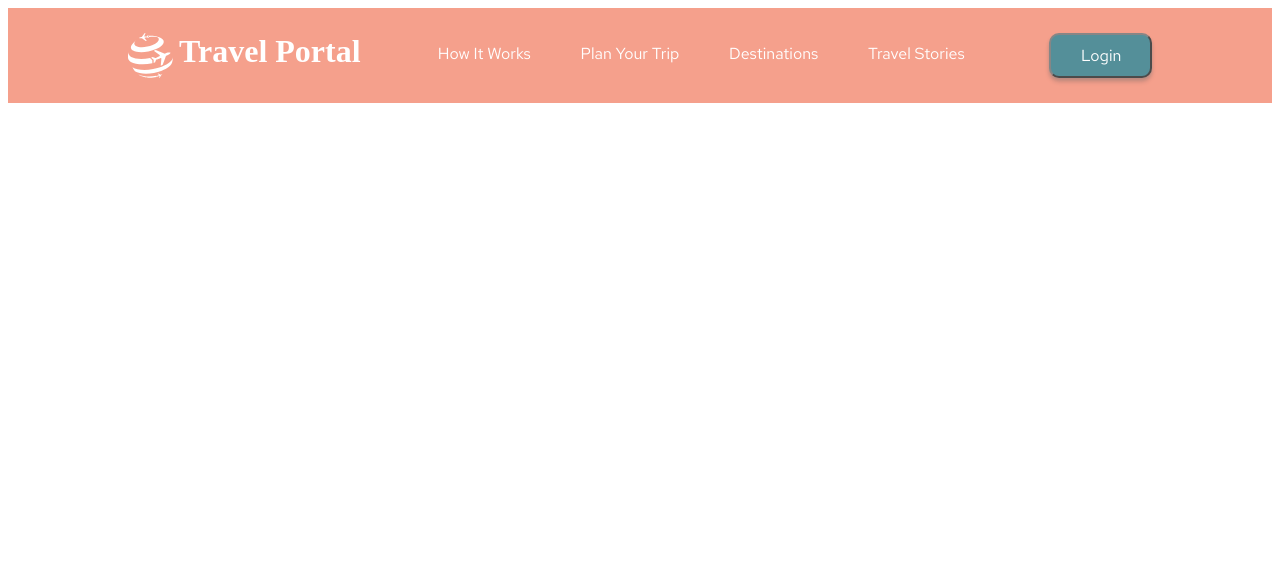
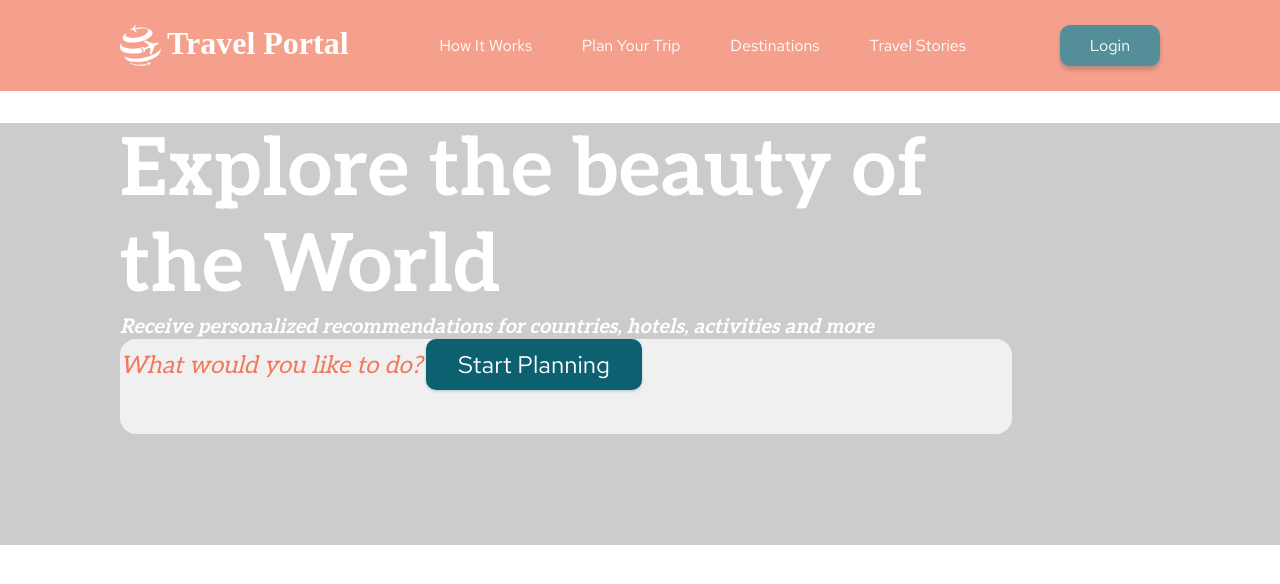
Before and after one commit to Pollacco/Travel, a plain HTML site: page index.html in a window 1280 px wide. Drawn offline with Linux system fonts and the light colour scheme; a web font is replaced by a local one.

```diff
--- a/index.html
+++ b/index.html
@@ -6,7 +6,7 @@
   <meta name="viewport" content="width=device-width, initial-scale=1.0">
   <link rel="preconnect" href="https://fonts.googleapis.com">
 <link rel="preconnect" href="https://fonts.gstatic.com" crossorigin>
-<link href="https://fonts.googleapis.com/css2?family=Inter:wght@400;700&family=Magra:wght@400;700&family=Merriweather:wght@400;700&family=Poppins:wght@400;700&family=Red+Hat+Text:wght@400;700&display=swap" rel="stylesheet">
+<link href="https://fonts.googleapis.com/css2?family=Aleo:wght@400;700&family=Inter:wght@400;700&family=Magra:wght@400;700&family=Merriweather:wght@400;700&family=Poppins:wght@400;700&family=Red+Hat+Text:wght@400;700&display=swap" rel="stylesheet">
   <link rel="stylesheet" href="style.css">
   <title>Travel</title>
 </head>
@@ -31,7 +31,18 @@
     </div>
   </header>
   <main>
-
+    <section class="preview">
+      <div class="preview_wrapper">
+        <div class="preview_flex">
+          <h2 class="preview_title">Explore the beauty of the World</h2>
+          <p class="preview_description">Receive personalized recommendations for countries, hotels, activities and more</p>
+          <div class="preview_input">
+            <span class="preview_input_description">What would you like to do?</span>
+            <button class="preview_button">Start Planning</button>
+          </div>
+        </div>
+      </div>
+    </section>
   </main>
   <footer>
 
--- a/style.css
+++ b/style.css
@@ -1,3 +1,10 @@
+* {
+	padding: 0px;
+	margin: 0px;
+	border: none;
+  box-sizing: border-box;
+}
+
 h1 {
   margin: 0;
   padding: 0;
@@ -10,6 +17,15 @@
   white-space: pre;
 }
 
+h2 {
+  color: #FFF;
+  font-family: Aleo;
+  font-size: 80px;
+  font-style: normal;
+  font-weight: 700;
+  line-height: normal;
+}
+
 ul {
   margin: 0;
   padding: 0;
@@ -18,7 +34,8 @@
 
 li  {
   margin: 0;
-  padding: 0;}
+  padding: 0;
+}
 
 a {
   text-decoration: none;
@@ -26,13 +43,14 @@
 
 header {
   width: 100%;
+  background-color: #F2785C;
+  opacity: 70%;
 }
 
 .header_wrapper{
   margin: 0 auto;
   max-width: 1440px;
-  background-color: #F2785C;
-  opacity: 70%;
+
 }
 
 .header_flex {
@@ -83,3 +101,64 @@
   background: #0D606F;
   box-shadow: 0px 2px 3px 0px rgba(13, 96, 111, 0.16), 0px 4px 4px 0px rgba(0, 0, 0, 0.25);
 }
+
+.preview {
+  background-color: #ccc;
+  margin: 0 auto;
+  max-width: 1440px;
+}
+
+.preview_wrapper {
+  margin: 32px 428px 221px 120px;
+  width: 892px;
+  height: 422px;
+}
+
+.preview_title {
+  color: #FFF;
+  font-family: Aleo;
+  font-size: 80px;
+  font-style: normal;
+  font-weight: 700;
+  line-height: normal;
+}
+
+.preview_description{
+  color: #FFF;
+  font-family: Aleo;
+  font-size: 20px;
+  font-style: italic;
+  font-weight: 700;
+  line-height: normal;
+}
+
+.preview_input {
+  width: 892px;
+  height: 95px;
+  border-radius: 16px;
+  background: rgba(255, 255, 255, 0.70);
+}
+
+.preview_button {
+  color: #FFF;
+  font-family: Red Hat Text;
+  font-size: 24px;
+  font-style: normal;
+  font-weight: 500;
+  line-height: normal;
+  padding: 10px 32px;
+  justify-content: center;
+  align-items: center;
+  border-radius: 10px;
+  background: #0D606F;
+  box-shadow: 0px 2px 3px 0px rgba(13, 96, 111, 0.16), 0px 0px 3px 0px rgba(13, 96, 111, 0.08);
+}
+
+.preview_input_description {
+  color: #F2785C;
+  font-family: Aleo;
+  font-size: 24px;
+  font-style: italic;
+  font-weight: 400;
+  line-height: normal;
+}
```
